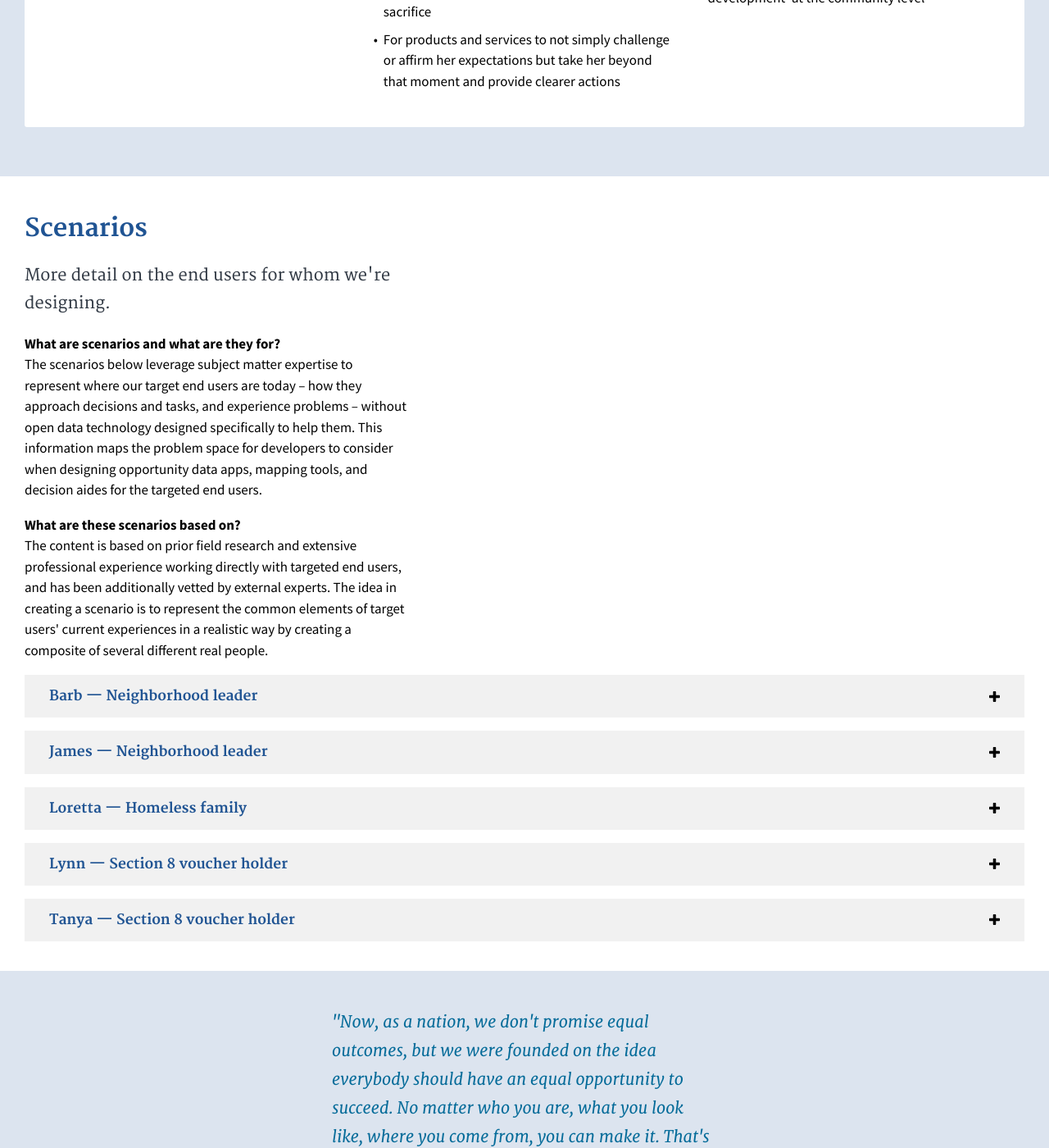
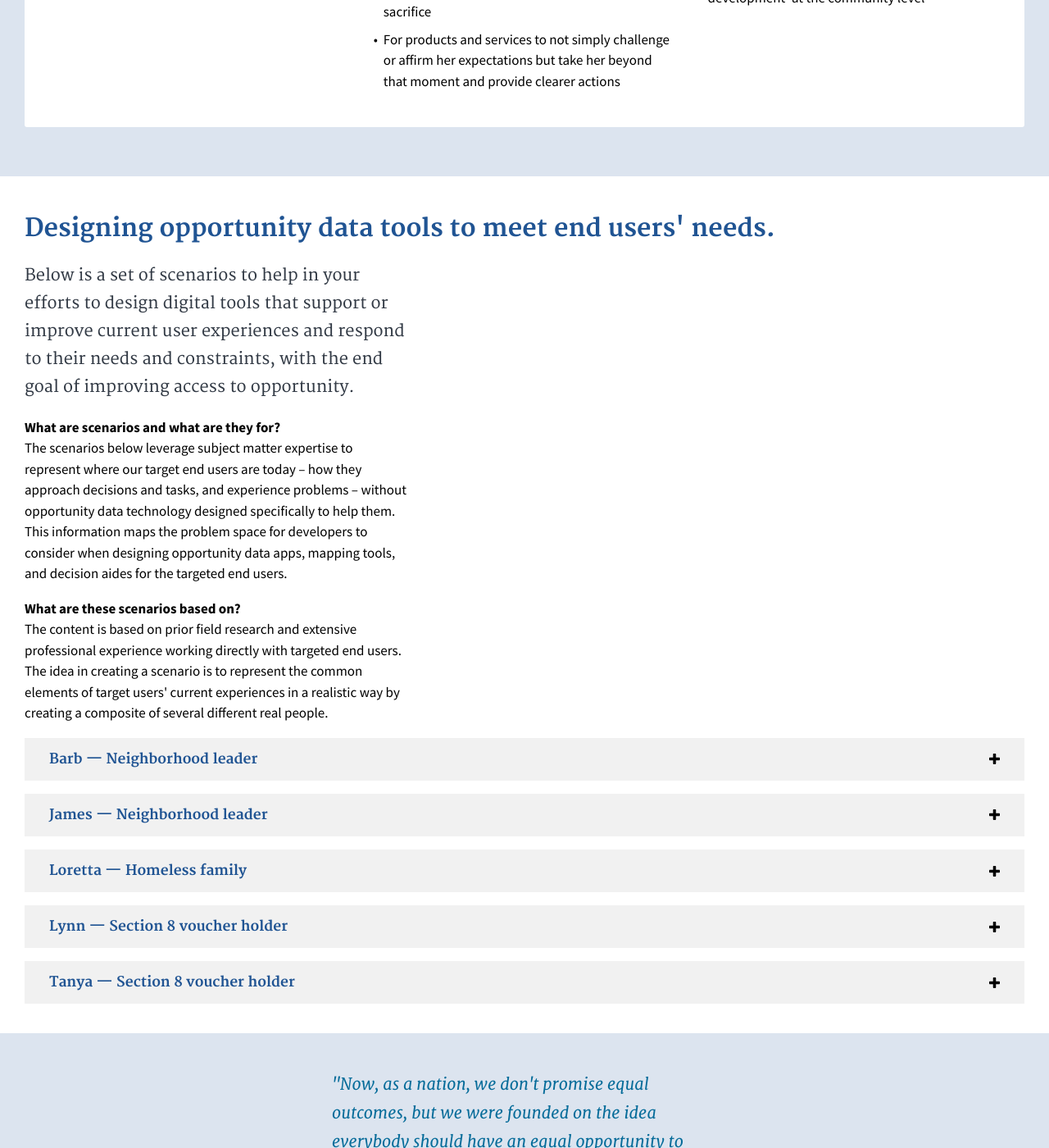
Before and after one commit to presidential-innovation-fellows/open-opportunity-data, a Jekyll site: the page built from index.html, in a window 1280 px wide and 1400 px high, scrolled down 2818 px. Shown: the whole window at 82% size. Built offline with Jekyll 4.4.1, drawn with Linux system fonts in a browser that asks for light colours.

Commit message:
Tweak scenarios language

```diff
--- a/index_includes/scenarios.html
+++ b/index_includes/scenarios.html
@@ -1,14 +1,14 @@
-<h2>Scenarios</h2>
-<p class="usa-font-lead">More detail on the end users for whom we're designing.</p>
+<h2>Designing opportunity data tools to meet end users' needs.</h2>
+<p class="usa-font-lead">Below is a set of scenarios to help in your efforts to design digital tools that support or improve current user experiences and respond to their needs and constraints, with the end goal of improving access to opportunity.</p>
 <p>
   <strong>What are scenarios and what are they for?</strong>
   <br>
-  The scenarios below leverage subject matter expertise to represent where our target end users are today – how they approach decisions and tasks, and experience problems – without open data technology designed specifically to help them.  This information maps the problem space for developers to consider when designing opportunity data apps, mapping tools, and decision aides for the targeted end users.
+  The scenarios below leverage subject matter expertise to represent where our target end users are today – how they approach decisions and tasks, and experience problems – without opportunity data technology designed specifically to help them. This information maps the problem space for developers to consider when designing opportunity data apps, mapping tools, and decision aides for the targeted end users.
 </p>
 <p>
   <strong>What are these scenarios based on?</strong>
   <br>
-  The content is based on prior field research and extensive professional experience working directly with targeted end users, and has been additionally vetted by external experts. The idea in creating a scenario is to represent the common elements of target users' current experiences in a realistic way by creating a composite of several different real people.
+  The content is based on prior field research and extensive professional experience working directly with targeted end users. The idea in creating a scenario is to represent the common elements of target users' current experiences in a realistic way by creating a composite of several different real people.
 </p>
 
 {% for s in site.data.scenarios %}
```
